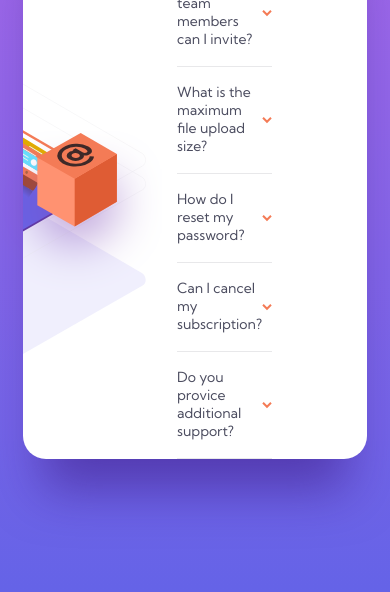
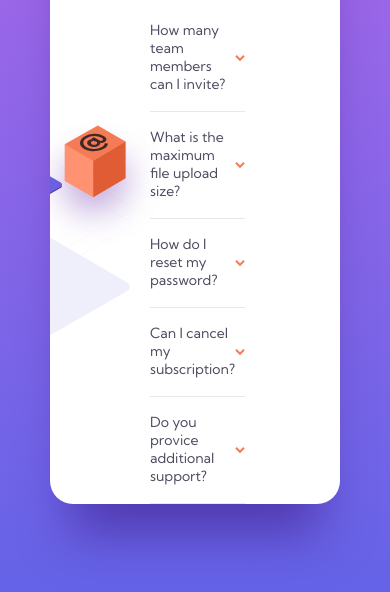
Before and after one commit to NinjaInShade/faq-accordion-card, a plain HTML site: page index.html in a window 390 px wide. Shown: the part 246-838 px from the top of the page. Drawn offline with Linux system fonts and the light colour scheme.

Commit message:
Updated card content CSS instead of flex to just add padding at top, so that the content doesnt move on open of one accordion, a better ux

```diff
--- a/base.css
+++ b/base.css
@@ -36,7 +36,7 @@ body {
   justify-content: center;
   align-items: center;
   background: var(--gradient);
-  padding: 75px 23px;
+  padding: 75px 50px;
   min-height: 100vh;
 }
 
@@ -62,4 +62,8 @@ h1 {
   :root {
     --body: 0.8125rem;
   }
+
+  .body {
+    padding: 75px 23px;
+  }
 }
--- a/main.css
+++ b/main.css
@@ -12,15 +12,9 @@
 }
 
 .card-content {
+  padding: 90px 95px 0 0;
   max-width: 445px;
   width: 100%;
-}
-
-.card-content {
-  display: flex;
-  flex-direction: column;
-  justify-content: center;
-  padding-right: 95px;
 }
 
 .card-title {
@@ -51,3 +45,10 @@
   left: -9%;
   top: 42%;
 }
+
+@media (max-width: 1250px) {
+  .card-img-box {
+    max-width: 130px;
+    left: -7%;
+  }
+}
```
